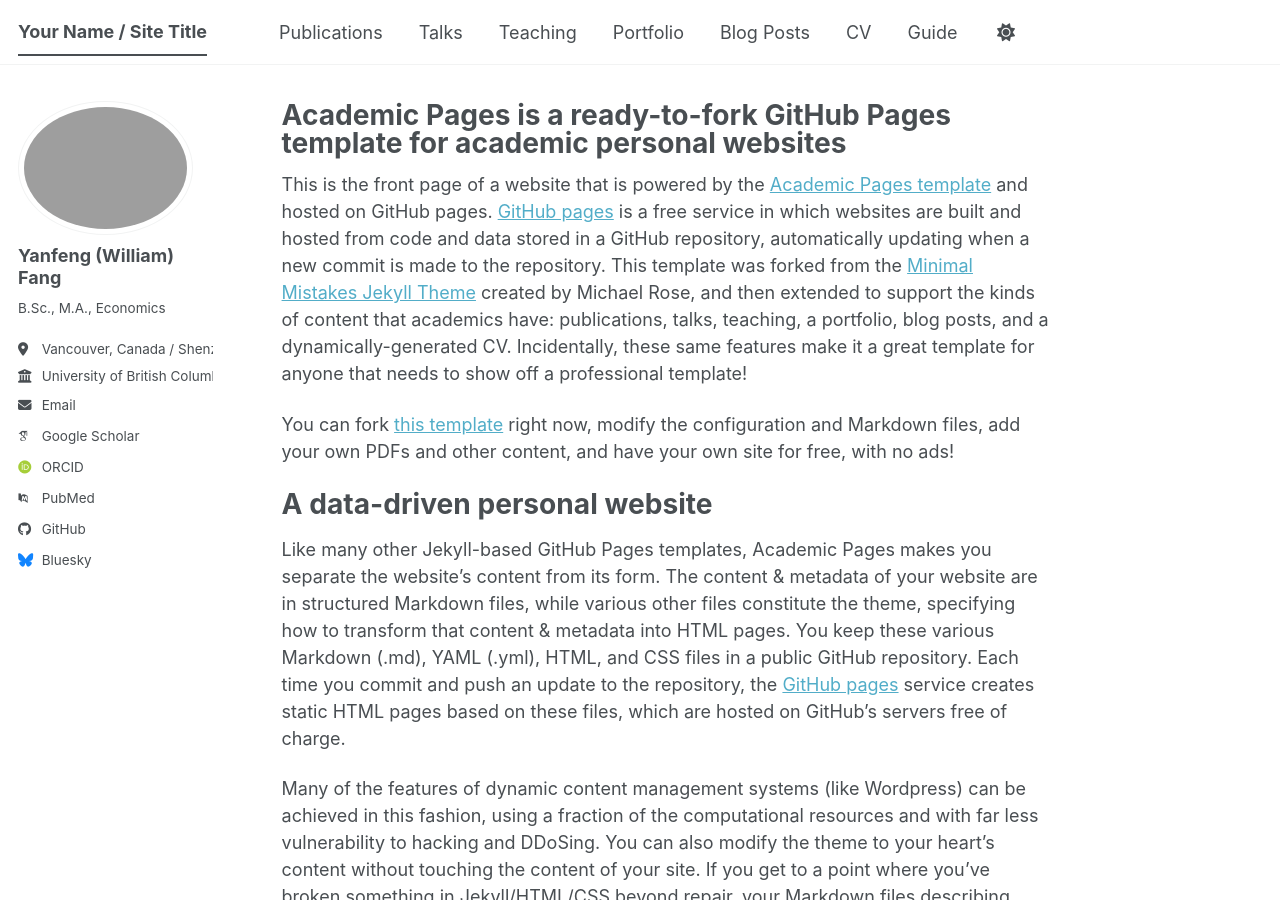
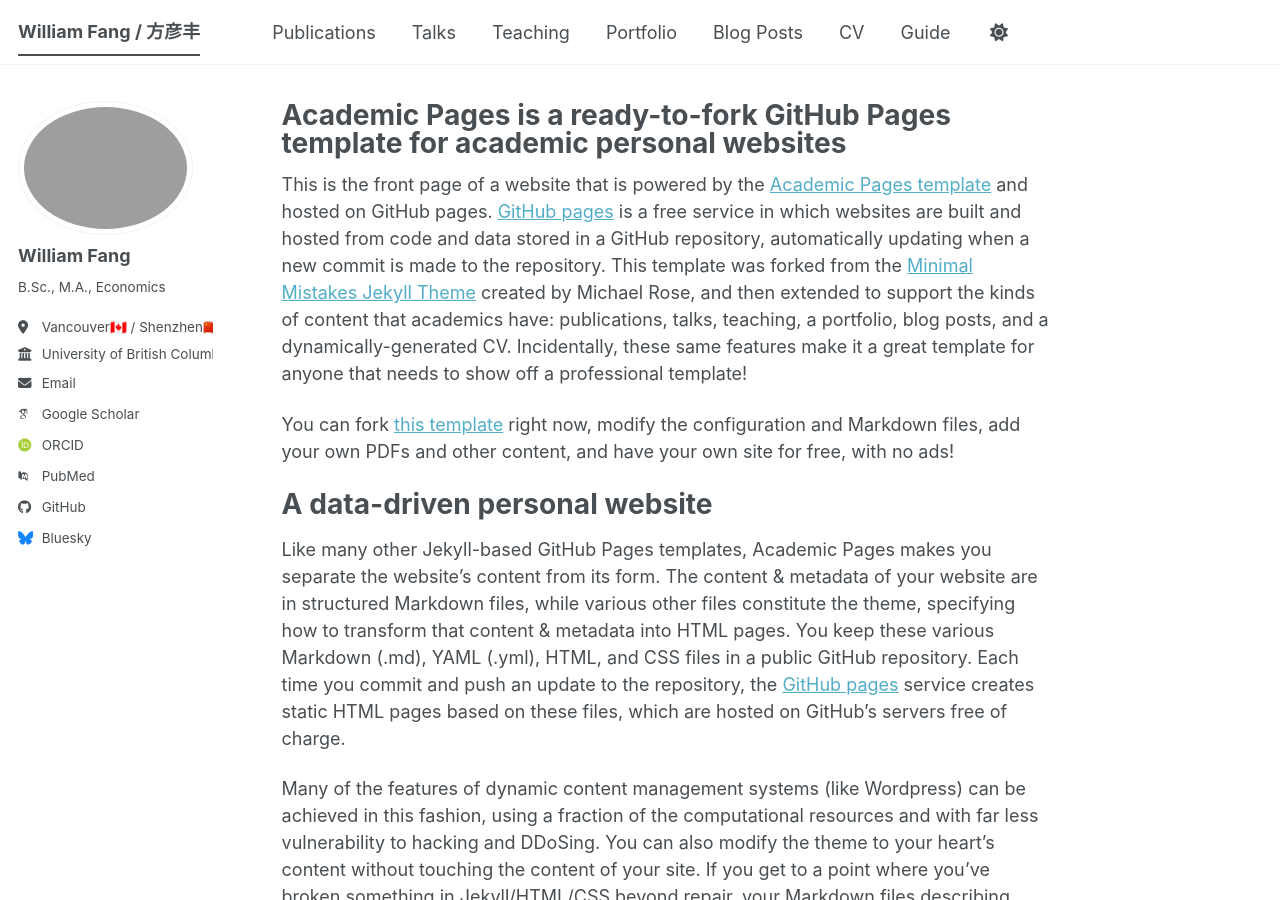
Before and after one commit to will-yanfeng-fang/will-yanfeng-fang.github.io, a Jekyll site: the page built from _pages/about.md, in a window 1280 px wide and 900 px high. Built offline with Jekyll 4.4.1, drawn with Linux system fonts in a browser that asks for light colours; some web fonts are replaced; a script bundle is joined from its source files by our own code; library files that are not in the unit come from our copies.

Commit message:
Modify site title and author details
Updated site title and author information in the config.

```diff
--- a/_config.yml
+++ b/_config.yml
@@ -9,7 +9,7 @@
 # Basic Site Settings
 locale                   : "en-US"
 site_theme               : "default" # The available themes options are "default", "air", "sunrise", "mint", "dirt" and "contrast"
-title                    : "Your Name / Site Title"
+title                    : "William Fang / 方彦丰"
 title_separator          : "-"
 name                     : &name "Your Name"
 description              : &description "Your Name's academic portfolio"   # Update this with a general description of your site, this is the default if not overridden by a page
@@ -24,10 +24,10 @@
 author:
   # Biographic information
   avatar           : "profile.png"
-  name             : "Yanfeng (William) Fang"
+  name             : "William Fang"
   pronouns         : # example: "he/him"
   bio              : "B.Sc., M.A., Economics"
-  location         : "Vancouver, Canada / Shenzhen, China"
+  location         : "Vancouver🇨🇦 / Shenzhen🇨🇳"
   employer         : "University of British Columbia"
   uri              : # URL
   email            : "willfyf@gmail.com"
```
